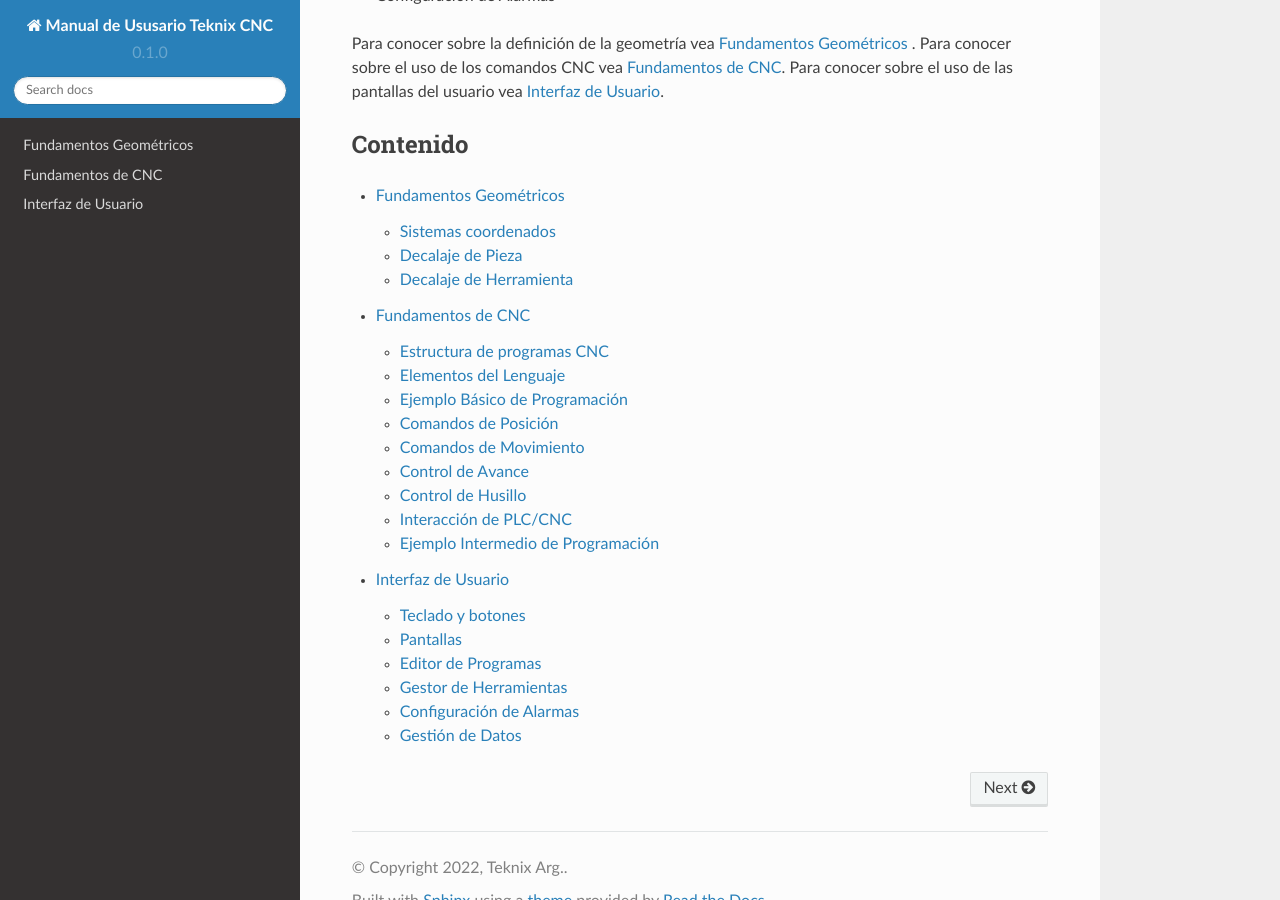
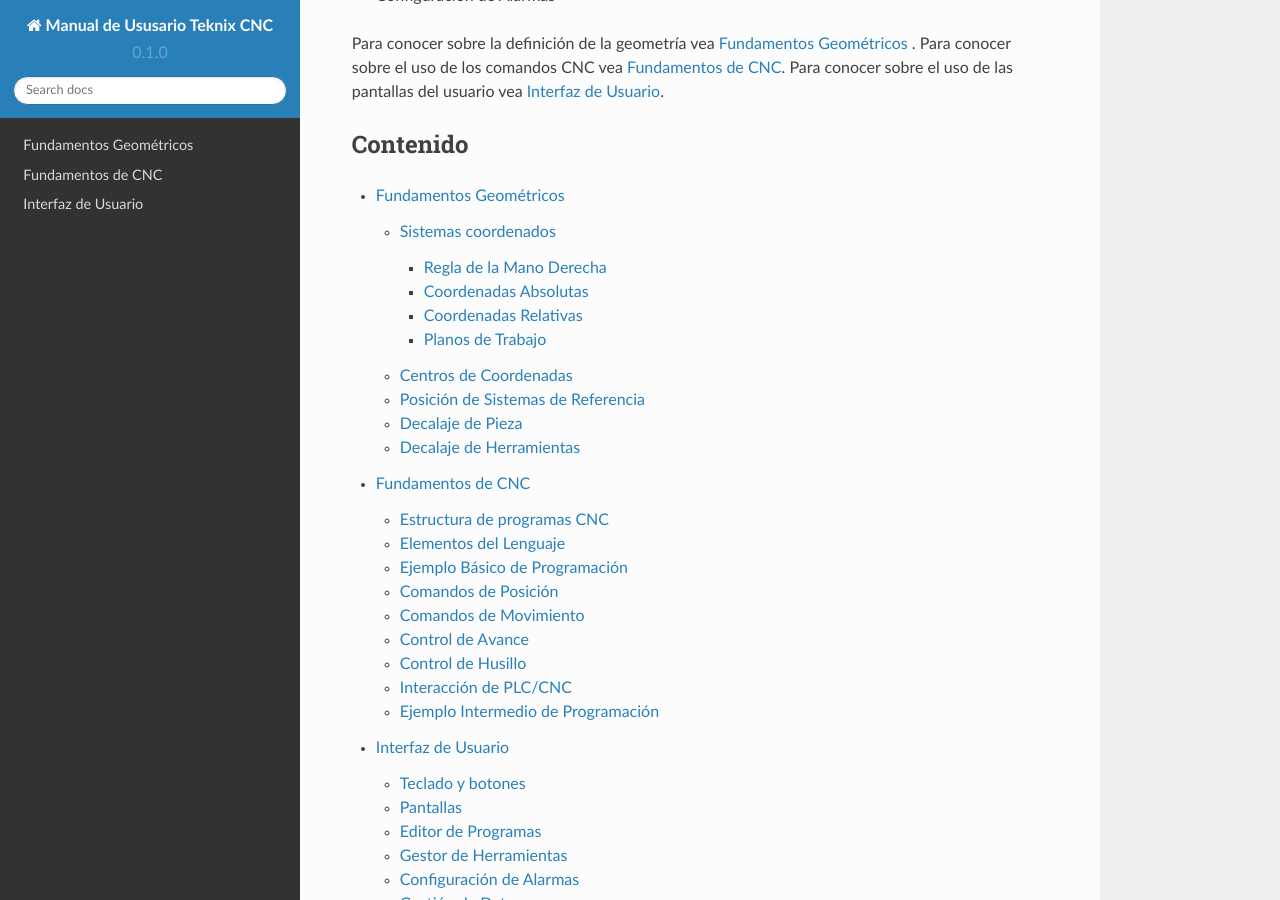
Before and after one commit to joseluperi/Manual-Teknix-CNC, a Sphinx documentation site: the page built from docs/source/index.rst, in a window 1280 px wide and 900 px high, scrolled down 357 px. Built offline with Sphinx 7.4.7 and the Read the Docs theme 2.0.0, drawn with Linux system fonts in a browser that asks for light colours; part of the change alters nothing that is shown.

Commit message:
Update geomFundamentals.rst

```diff
--- a/docs/source/geomFundamentals.rst
+++ b/docs/source/geomFundamentals.rst
@@ -1,12 +1,65 @@
 Fundamentos Geométricos
 =======================
 
-En esta sección se muestran las definiciones de sistemas de referencia. Etc.
+En esta sección se muestran las definiciones de sistemas de referencia; coordenadas absolutas y relativas; centros de coordenadas y decalajes que son necesarios para la correcta definición de las posiciones.
 
 .. _sistCoords:
 
 Sistemas coordenados
 --------------------
+
+A los efectos de que el control pueda interpretar los datos de posición, éstos deben estar referidos a un sistema coordenado de referencia. Normalmente se utilizan sistemas de referencia ortogonales cuyas componentes son los ejes X, Y y Z.
+Los sistemas ortogonales utilizados son dextrógiro, es decir que siguen la regla de la mano derecha.
+
+.. image:: images/rigthHandRule.png
+   :width: 300
+
+   Regla de la mano derecha.
+
+   * El dedo pulgar apunta en la dirección del eje X positivo.
+   * El dedo índice apunta en la dirección del eje Y positivo.
+   * El dedo medio apunta en la dirección del eje Z positivo.
+
+Normalmente para operaciones de fresado el plano horizontal corresponde al plano contenido por los ejes X e Y.
+
+.. image:: images/millingCoordSys.png
+   :width: 300
+
+   Sistema coordenado para fresado.
+
+Normalmente para operaciones de torneado el eje del husillo correspode al eje Z.
+
+.. image:: images/turningCoordSys.png
+   :width: 300
+
+   Sistema coordenado para torneado.
+
+
+Regla de la Mano Derecha
+^^^^^^^^^^^^^^^^^^^^^^^^
+
+Coordenadas Absolutas
+^^^^^^^^^^^^^^^^^^^^^
+
+Coordenadas Relativas
+^^^^^^^^^^^^^^^^^^^^^
+
+Planos de Trabajo
+^^^^^^^^^^^^^^^^^
+
+
+.. _centrosCoords:
+
+
+Centros de Coordenadas
+----------------------
+
+
+.. _centrosCoords:
+
+
+Posición de Sistemas de Referencia
+----------------------------------
 
 .. _decaPieza:
 
@@ -15,11 +68,5 @@ Decalaje de Pieza
 
 .. _decaHerram:
 
-Decalaje de Herramienta
------------------------
-
-
-
-
-.. image:: images/millingCoordSys.png
-   :width: 300
+Decalaje de Herramientas
+------------------------
```
